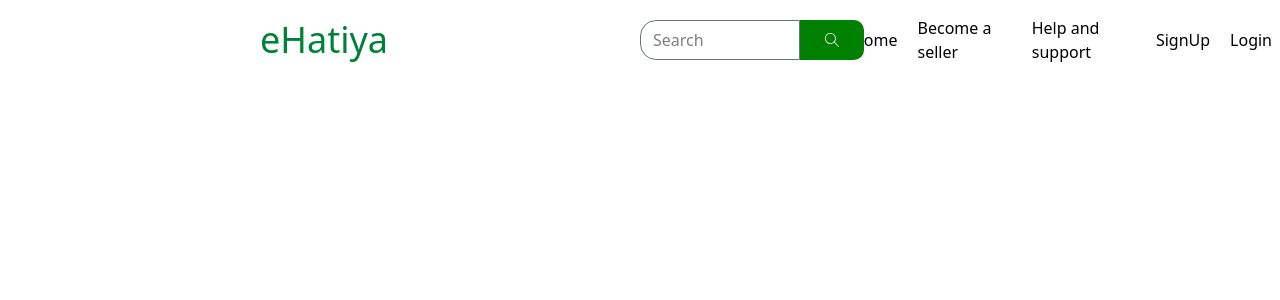
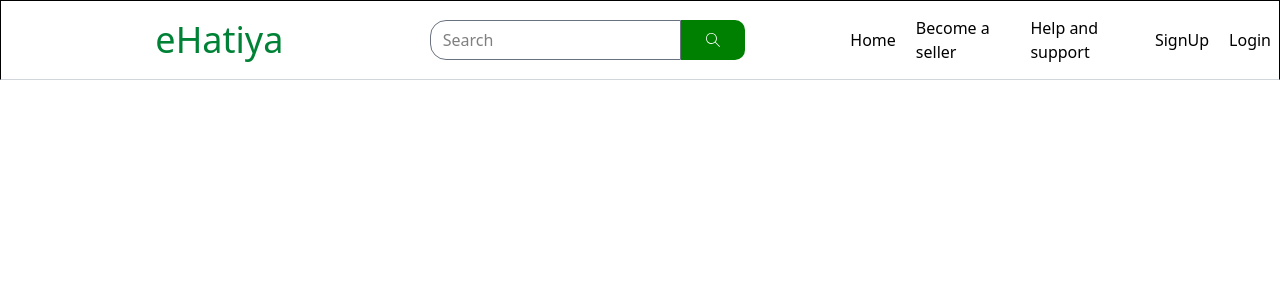
Before and after one commit to yodinDawadi/eHatiya, a React (Vite) app in the folder client/: page / in a window 1280 px wide. Shown: the top 300 px of the page. Built offline with nearby package versions, Linux system fonts and the light colour scheme.

Commit message:
navbar finish

```diff
--- a/client/src/App.jsx
+++ b/client/src/App.jsx
@@ -6,6 +6,7 @@ function App() {
 
   return (
     <>
+
     </>
   )
 }
--- a/client/src/components/Navbar.jsx
+++ b/client/src/components/Navbar.jsx
@@ -5,12 +5,16 @@ import Searchbar from './Searchbar'
 
 const Navbar = () => {
   return (
-    <nav className='flex items-center justify-center h-20 px-2'>
-        <div id='text' className='flex w-1/2'>
+    <nav className='flex items-center justify-center h-20 px-2 border border-b-gray-300'>
+        <div id='text' className='flex w-1/3'>
             <p className='w-full text-center text-4xl text-green-700'>eHatiya</p>
         </div>
-        <div className='w-1/2 flex items-center justify-between gap-5' id='links'>
+        <div className='w-1/3'>
             <Searchbar/>
+        </div>
+
+        <div className='w-1/3 flex items-center justify-between gap-5' id='links'>
+
             <NavLink to={"/home"}>Home</NavLink>
             <NavLink to={"/seller"}>Become a seller</NavLink>
             <NavLink to={"/help"}>Help and support</NavLink>
--- a/client/src/components/Searchbar.jsx
+++ b/client/src/components/Searchbar.jsx
@@ -14,8 +14,8 @@ const SearchButton = styled(Button)({
 
 const Searchbar = () => {
   return (
-    <div className=' w-48 flex'>
-        <input className=' w-40 h-10 pl-3 rounded-l-2xl border border-gray-500' type="text" placeholder='Search' />
+    <div className=' w-9/12 flex'>
+        <input className=' w-full h-10 pl-3 rounded-l-2xl border border-gray-500' type="text" placeholder='Search' />
         <SearchButton className='rounded-r-full'  variant='contained'><SlMagnifier/></SearchButton>
     </div>
   )
```
